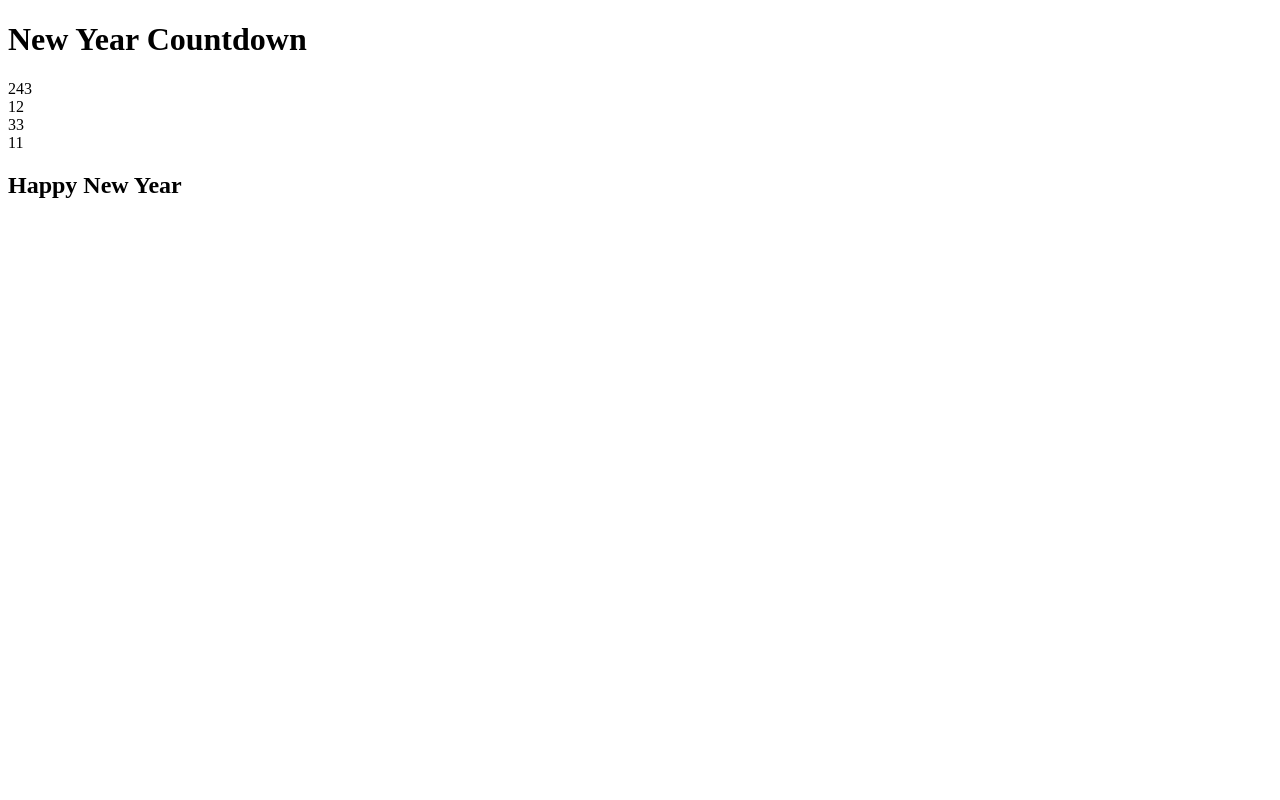
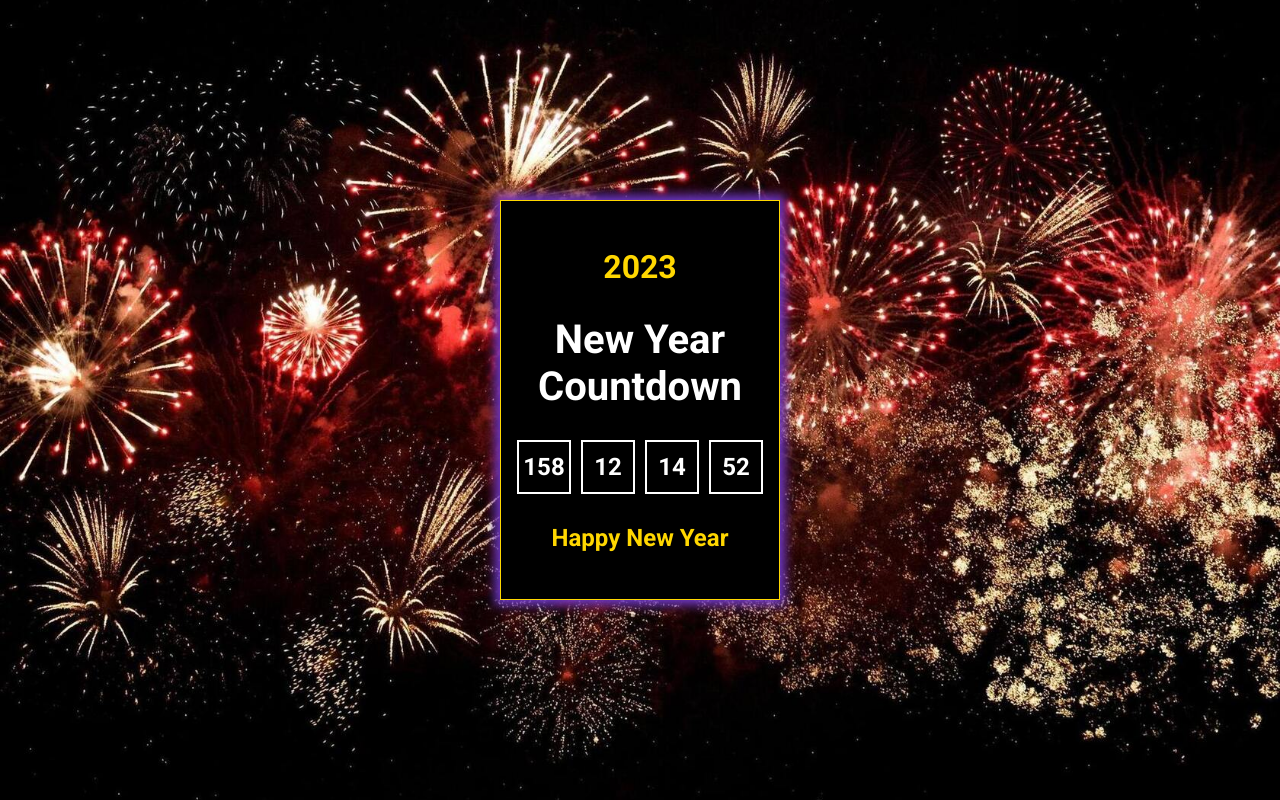
Before and after one commit to seweryngolba/New-Year-Countdown, a plain HTML site: page index.html in a window 1280 px wide. Drawn offline with Linux system fonts and the light colour scheme.

Commit message:
add styles and js code

```diff
--- a/index.html
+++ b/index.html
@@ -9,14 +9,15 @@
   <body>
     <div class="container">
       <div class="countdown">
-        <h1>New Year Countdown</h1>
+        <h2 id="countdown-year" class="countdown-year">2023</h2>
+        <h1 class="countdown-title">New Year Countdown</h1>
         <div class="counter">
-          <div class="days">243</div>
-          <div class="hours">12</div>
-          <div class="minutes">33</div>
-          <div class="seconds">11</div>
-          <h2>Happy New Year</h2>
+          <div id="days" class="counting"></div>
+          <div id="hours" class="counting"></div>
+          <div id="minutes" class="counting"></div>
+          <div id="seconds" class="counting"></div>
         </div>
+        <h2 id="new-year-display" class="new-year-display">Happy New Year</h2>
       </div>
     </div>
     <script src="index.js"></script>
--- a/index.js
+++ b/index.js
@@ -0,0 +1,26 @@
+const appYear = document.querySelector("#countdown-year");
+const happyNewYear = document.querySelector("#new-year-display");
+const newYearDate = new Date("Jan 1, 2024 00:00:00").getTime();
+
+function newYearCountdown() {
+  const now = new Date().getTime();
+  const dateDifference = newYearDate - now;
+
+  const second = 1000;
+  const minute = second * 60;
+  const hour = minute * 60;
+  const day = hour * 24;
+
+  const d = Math.floor(dateDifference / day);
+  const h = Math.floor((dateDifference % day) / hour);
+  const m = Math.floor((dateDifference % hour) / minute);
+  const s = Math.floor((dateDifference % minute) / second);
+
+  document.getElementById("days").textContent = d < 10 ? "0" + d : d;
+  document.getElementById("hours").textContent = h < 10 ? "0" + h : h;
+  document.getElementById("minutes").textContent = m < 10 ? "0" + m : m;
+  document.getElementById("seconds").textContent = s < 10 ? "0" + s : s;
+}
+
+newYearCountdown();
+setInterval(newYearCountdown, 1000);
--- a/style.css
+++ b/style.css
@@ -0,0 +1,95 @@
+@import url("https://fonts.googleapis.com/css2?family=Roboto:wght@400;700&display=swap");
+
+* {
+  margin: 0;
+  padding: 0;
+  box-sizing: border-box;
+}
+
+body {
+  font-family: "Roboto", sans-serif;
+  color: white;
+  background: url("fireworks.jpg") center/cover no-repeat;
+  height: 100vh;
+  width: 100%;
+  display: flex;
+  align-items: center;
+  justify-content: center;
+}
+
+.container {
+  width: 280px;
+  height: 400px;
+  background: black;
+  border: 1px solid gold;
+  box-shadow: 0 0 10px 5px gold;
+  display: flex;
+  /* align-items: center; */
+  /* justify-content: center; */
+  animation: fireworks 10s linear 1;
+}
+
+.countdown {
+  display: flex;
+  align-items: center;
+  justify-content: center;
+  flex-direction: column;
+  gap: 30px;
+}
+
+.counter {
+  display: flex;
+  /* justify-content: center; */
+  /* align-items: center; */
+  gap: 10px;
+}
+
+.counting {
+  width: 54px;
+  height: 54px;
+  display: flex;
+  align-items: center;
+  justify-content: center;
+  background: black;
+  border: 2px solid white;
+  font-size: 24px;
+  font-weight: bold;
+  color: white;
+}
+
+.countdown-title {
+  font-size: 40px;
+  text-align: center;
+  color: white;
+}
+
+.new-year-display {
+  font-size: 24px;
+  color: gold;
+}
+
+.countdown-year {
+  font-size: 32px;
+  color: gold;
+}
+
+@keyframes fireworks {
+  0% {
+    box-shadow: 0 0 10px 5px gold;
+  }
+  20% {
+    box-shadow: 0 0 10px 5px red;
+  }
+  40% {
+    box-shadow: 0 0 10px 5px palevioletred;
+  }
+  60% {
+    box-shadow: 0 0 10px 5px blue;
+  }
+  80% {
+    box-shadow: 0 0 10px 5px orange;
+  }
+  100% {
+    box-shadow: 0 0 10px 5px greenyellow;
+  }
+}
```
Also changed, not shown: fireworks.jpg (added), 1 other file.
